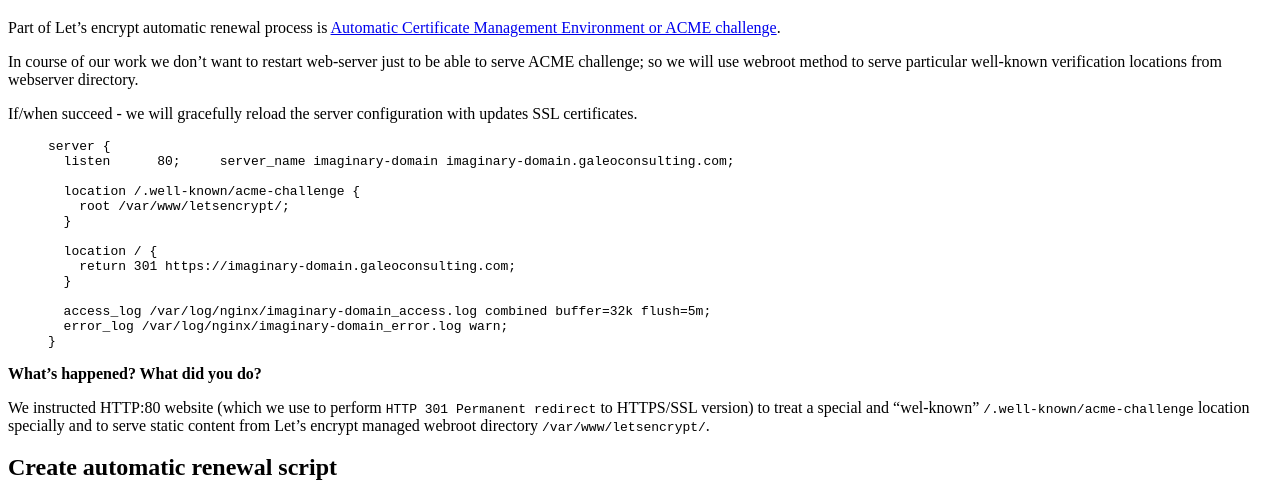
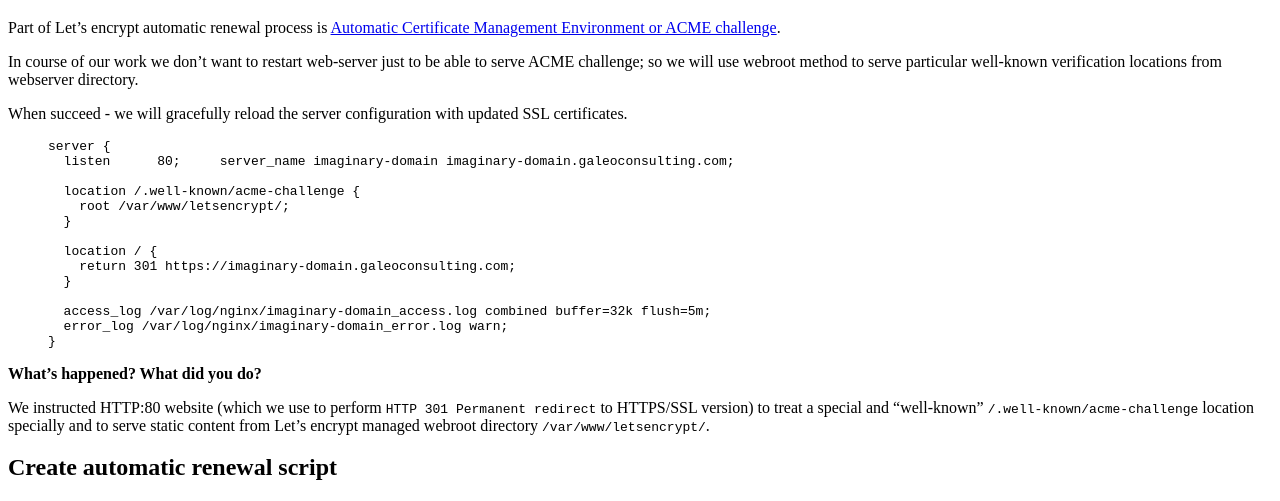
Before and after one commit to leonardinius/leonardinius.github.io, a Jekyll site: the page built from _posts/2016-02-11-letsencrypt-automatic-renewal.md, in a window 1280 px wide and 900 px high, scrolled down 623 px. Shown: the part 155-656 px from the top of the window. Built offline with Jekyll 4.4.1, drawn with Linux system fonts in a browser that asks for light colours.

Commit message:
Update 2016-02-11-letsencrypt-automatic-renewal.md

```diff
--- a/_posts/2016-02-11-letsencrypt-automatic-renewal.md
+++ b/_posts/2016-02-11-letsencrypt-automatic-renewal.md
@@ -34,8 +34,8 @@ In course of our work we don't want to restart web-server just to be able to
 serve ACME challenge; so we will use webroot method to serve particular
 well-known verification locations from webserver directory.
 
-If/when succeed - we will gracefully reload the server configuration with
-updates SSL certificates.
+When succeed - we will gracefully reload the server configuration with
+updated SSL certificates.
 
 {% highlight nginx %}
 server {
@@ -57,7 +57,7 @@ server {
 **What's happened? What did you do?**
 
 We instructed HTTP:80 website (which we use to perform `HTTP 301 Permanent
-redirect` to HTTPS/SSL version) to treat a special and "wel-known"
+redirect` to HTTPS/SSL version) to treat a special and "well-known"
 `/.well-known/acme-challenge` location specially and to serve static content
 from Let's encrypt managed webroot directory `/var/www/letsencrypt/`.
 
```
